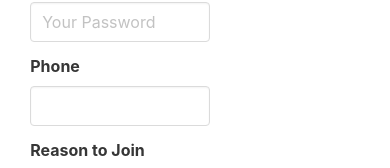
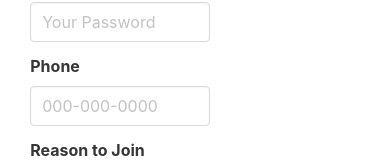
Before and after one commit to noobmaster440/react_form, a React (Create React App) app: page / in a window 390 px wide. Shown: the part 273-441 px from the top of the page. Built offline with nearby package versions, Linux system fonts and the light colour scheme.

Commit message:
phone placeholder

```diff
--- a/src/components/NameForm.js
+++ b/src/components/NameForm.js
@@ -69,11 +69,11 @@ const NameForm =({addPerson})=> {
         <div class="field">
           <label class="label">Phone</label>
           <div class="control">
-            {/* <input class="input" type="tel" value={Phone} onChange={(event)=>setPhone(event.target.value)} placeholder="000-000-0000"></input> */}
             <PhoneInput
               class="input"
               country="US"
               value={Phone}
+              placeholder="000-000-0000"
               onChange={setPhone} />
           </div>
         </div>
```
